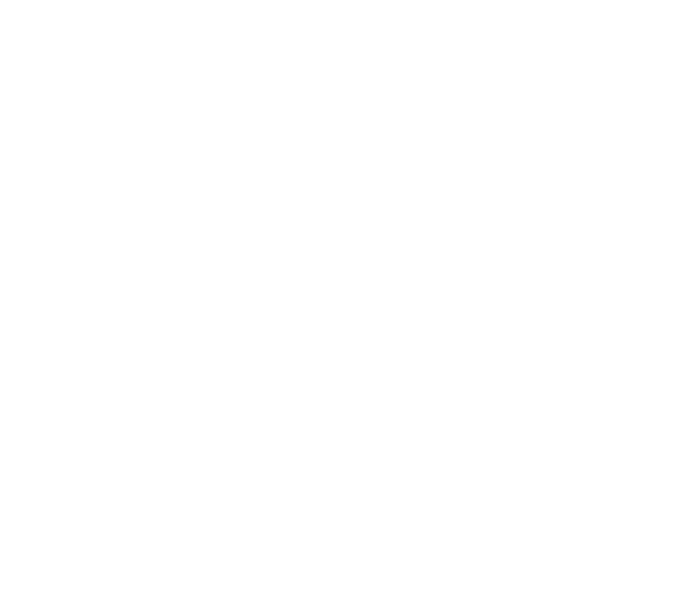
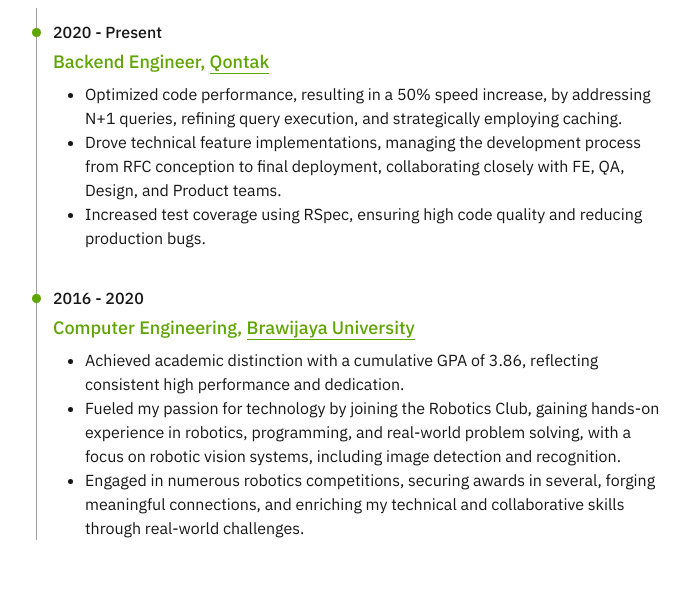
Before and after one commit to mhafidk/blog, a SvelteKit app: page / in a window 1280 px wide. Shown: the part 1700-2290 px from the top of the page, without its empty margins (292-982 px from the left). Before the commit the page ends 1632 px from the top, so only its background shows below. Built offline with nearby package versions, Linux system fonts and the light colour scheme.

Commit message:
add experiences section

```diff
--- /dev/null
+++ b/src/lib/components/footer.svelte
@@ -0,0 +1,7 @@
+<footer class="mt-64 border-t border-gray-200 pt-8 pb-2 text-center text-sm">
+	<p>
+		© 2024
+		<span class="font-bold text-lime-600">Muhammad Hafid Khoirul</span>.
+		<br class="block md:hidden" />All rights reserved.
+	</p>
+</footer>
--- a/src/routes/+layout.svelte
+++ b/src/routes/+layout.svelte
@@ -1,4 +1,5 @@
 <script lang="ts">
+	import Footer from '$lib/components/footer.svelte';
 	import Header from '$lib/components/header.svelte';
 	import '../app.css';
 
@@ -12,5 +13,6 @@
 			<img src="photo-cover.webp" class="h-full w-full rounded object-cover" alt="Background" />
 		</div>
 		{@render children()}
+		<Footer />
 	</div>
 </div>
--- a/src/routes/+page.svelte
+++ b/src/routes/+page.svelte
@@ -53,3 +53,91 @@
 		>
 	</div>
 </div>
+<div class="mt-14">
+	<h2 class="text-xl font-semibold">Experiences</h2>
+	<div class="mt-6">
+		<div class="">
+			<ol class="border-s border-neutral-400">
+				<li>
+					<div class="flex-start flex items-center pt-3">
+						<div class="-ms-[5px] me-3 h-[9px] w-[9px] rounded-full bg-lime-600"></div>
+						<p class="font-medium">2020 - Present</p>
+					</div>
+					<div class="ms-4 mt-1 mb-6">
+						<h4 class="mb-1.5 text-lg font-medium text-lime-600">
+							Backend Engineer,
+							<a
+								href="https://www.qontak.com"
+								target="_blank"
+								rel="noreferrer"
+								class="border-b border-lime-600 text-lime-600 hover:border-lime-700 hover:text-lime-700"
+								>Qontak</a
+							>
+						</h4>
+						<div class="mb-3">
+							<ul class="list-outside list-disc pl-8">
+								<li>
+									Optimized code performance, resulting in a 50% speed increase, by addressing N+1
+									queries, refining query execution, and strategically employing caching.
+								</li>
+								<li>
+									Drove technical feature implementations, managing the development process from RFC
+									conception to final deployment, collaborating closely with FE, QA, Design, and
+									Product teams.
+								</li>
+								<li>
+									Increased test coverage using RSpec, ensuring high code quality and reducing
+									production bugs.
+								</li>
+							</ul>
+						</div>
+					</div>
+				</li>
+				<li>
+					<div class="flex-start flex items-center pt-3">
+						<div class="-ms-[5px] me-3 h-[9px] w-[9px] rounded-full bg-lime-600"></div>
+						<p class="font-medium">2016 - 2020</p>
+					</div>
+					<div class="ms-4 mt-1 mb-6">
+						<h4 class="mb-1.5 text-lg font-medium text-lime-600">
+							Computer Engineering,
+							<a
+								href="https://www.ub.ac.id"
+								target="_blank"
+								rel="noreferrer"
+								class="border-b border-lime-600 text-lime-600 hover:border-lime-700 hover:text-lime-700"
+								>Brawijaya University</a
+							>
+						</h4>
+						<div class="mb-3">
+							<ul class="list-outside list-disc pl-8">
+								<li>
+									Achieved academic distinction with a cumulative GPA of 3.86, reflecting consistent
+									high performance and dedication.
+								</li>
+								<li>
+									Fueled my passion for technology by joining the Robotics Club, gaining hands-on
+									experience in robotics, programming, and real-world problem solving, with a focus
+									on robotic vision systems, including image detection and recognition.
+								</li>
+								<li>
+									Engaged in numerous robotics competitions, securing awards in several, forging
+									meaningful connections, and enriching my technical and collaborative skills
+									through real-world challenges.
+								</li>
+							</ul>
+						</div>
+					</div>
+				</li>
+			</ol>
+		</div>
+		<div class="mt-16">
+			<p class="flex justify-center">
+				<img
+					alt="skills"
+					src="https://skillicons.dev/icons?i=git,bitbucket,docker,cpp,css,elasticsearch,git,go,html,js,opencv,postgres,rails,redis,ruby,nuxt,tailwind,ubuntu,py&perline=7"
+				/>
+			</p>
+		</div>
+	</div>
+</div>
```
